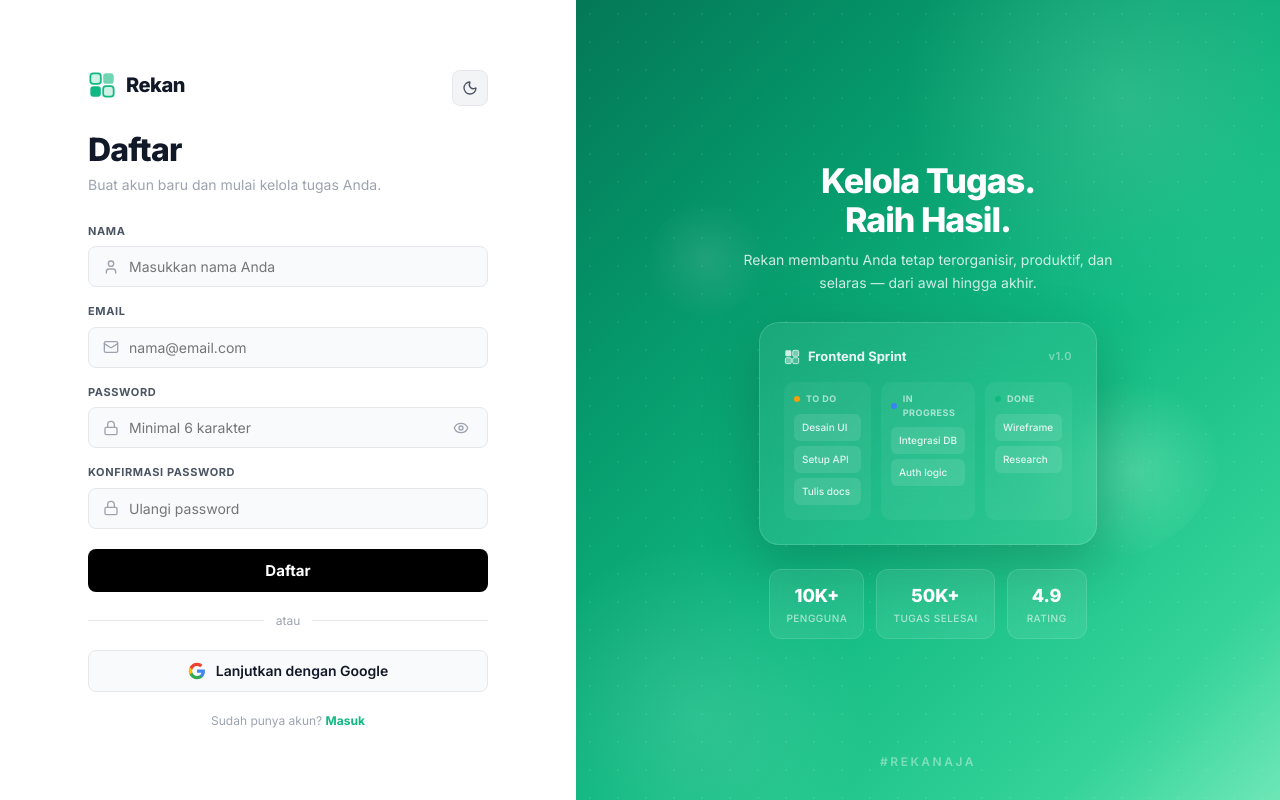
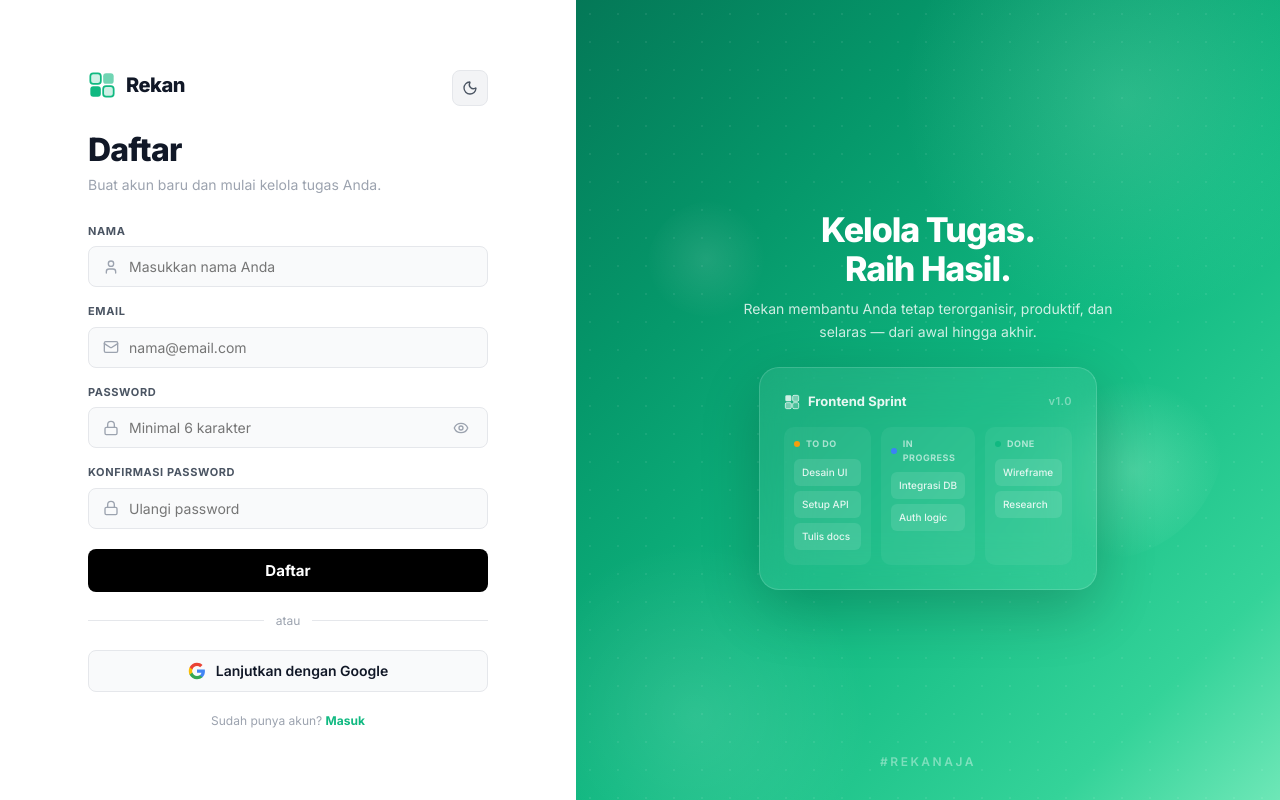
Before and after one commit to mridho24/Rekan, a React (Vite) app: page / in a window 1280 px wide. Built offline with nearby package versions, Linux system fonts and the light colour scheme.

Commit message:
Fix:LogoApps

```diff
--- a/src/components/LoginPage.jsx
+++ b/src/components/LoginPage.jsx
@@ -232,7 +232,7 @@ export default function LoginPage({ onLogin, theme, onToggleTheme, onSwitchToReg
             transition={{ duration: 0.8, delay: 0.2 }}
             style={{ width: '100%', display: 'flex', flexDirection: 'column', alignItems: 'center' }}
           >
-            <div style={{ textAlign: 'center', marginBottom: '28px' }}>
+            <div style={{ textAlign: 'center', marginBottom: '24px' }}>
               <h2 style={styles.visualTitle}>Kelola Tugas.<br />Raih Hasil.</h2>
               <p style={styles.visualDesc}>
                 Rekan membantu Anda tetap terorganisir, produktif, dan selaras — dari awal hingga akhir.
@@ -240,25 +240,6 @@ export default function LoginPage({ onLogin, theme, onToggleTheme, onSwitchToReg
             </div>
 
             <MiniKanbanPreview />
-
-            <div style={styles.statsRow}>
-              {[
-                { value: '10K+', label: 'Pengguna' },
-                { value: '50K+', label: 'Tugas Selesai' },
-                { value: '4.9', label: 'Rating' },
-              ].map((s, i) => (
-                <motion.div
-                  key={s.label}
-                  initial={{ opacity: 0, y: 20 }}
-                  animate={{ opacity: 1, y: 0 }}
-                  transition={{ delay: 0.8 + i * 0.12 }}
-                  style={styles.statCard}
-                >
-                  <span style={{ fontSize: '18px', fontWeight: 800, color: '#fff' }}>{s.value}</span>
-                  <span style={{ fontSize: '10px', color: 'rgba(255,255,255,0.6)', fontWeight: 500, textTransform: 'uppercase', letterSpacing: '0.5px' }}>{s.label}</span>
-                </motion.div>
-              ))}
-            </div>
           </motion.div>
         </div>
 
@@ -513,25 +494,6 @@ const styles = {
     lineHeight: 1.6,
     color: 'rgba(255,255,255,0.8)',
   },
-  statsRow: {
-    display: 'flex',
-    gap: '12px',
-    marginTop: '24px',
-    width: '100%',
-    justifyContent: 'center',
-  },
-  statCard: {
-    background: 'rgba(255,255,255,0.08)',
-    backdropFilter: 'blur(8px)',
-    border: '1px solid rgba(255,255,255,0.12)',
-    borderRadius: '12px',
-    padding: '12px 16px',
-    display: 'flex',
-    flexDirection: 'column',
-    alignItems: 'center',
-    gap: '2px',
-    minWidth: '80px',
-  },
   visualFooter: {
     position: 'absolute',
     bottom: '28px',
--- a/src/components/RegisterPage.jsx
+++ b/src/components/RegisterPage.jsx
@@ -266,7 +266,7 @@ export default function RegisterPage({ onRegister, theme, onToggleTheme, onSwitc
             transition={{ duration: 0.8, delay: 0.2 }}
             style={{ width: '100%', display: 'flex', flexDirection: 'column', alignItems: 'center' }}
           >
-            <div style={{ textAlign: 'center', marginBottom: '28px' }}>
+            <div style={{ textAlign: 'center', marginBottom: '24px' }}>
               <h2 style={styles.visualTitle}>Kelola Tugas.<br />Raih Hasil.</h2>
               <p style={styles.visualDesc}>
                 Rekan membantu Anda tetap terorganisir, produktif, dan selaras — dari awal hingga akhir.
@@ -274,25 +274,6 @@ export default function RegisterPage({ onRegister, theme, onToggleTheme, onSwitc
             </div>
 
             <MiniKanbanPreview />
-
-            <div style={styles.statsRow}>
-              {[
-                { value: '10K+', label: 'Pengguna' },
-                { value: '50K+', label: 'Tugas Selesai' },
-                { value: '4.9', label: 'Rating' },
-              ].map((s, i) => (
-                <motion.div
-                  key={s.label}
-                  initial={{ opacity: 0, y: 20 }}
-                  animate={{ opacity: 1, y: 0 }}
-                  transition={{ delay: 0.8 + i * 0.12 }}
-                  style={styles.statCard}
-                >
-                  <span style={{ fontSize: '18px', fontWeight: 800, color: '#fff' }}>{s.value}</span>
-                  <span style={{ fontSize: '10px', color: 'rgba(255,255,255,0.6)', fontWeight: 500, textTransform: 'uppercase', letterSpacing: '0.5px' }}>{s.label}</span>
-                </motion.div>
-              ))}
-            </div>
           </motion.div>
         </div>
 
@@ -537,25 +518,6 @@ const styles = {
     lineHeight: 1.6,
     color: 'rgba(255,255,255,0.8)',
   },
-  statsRow: {
-    display: 'flex',
-    gap: '12px',
-    marginTop: '24px',
-    width: '100%',
-    justifyContent: 'center',
-  },
-  statCard: {
-    background: 'rgba(255,255,255,0.08)',
-    backdropFilter: 'blur(8px)',
-    border: '1px solid rgba(255,255,255,0.12)',
-    borderRadius: '12px',
-    padding: '12px 16px',
-    display: 'flex',
-    flexDirection: 'column',
-    alignItems: 'center',
-    gap: '2px',
-    minWidth: '80px',
-  },
   visualFooter: {
     position: 'absolute',
     bottom: '28px',
```
